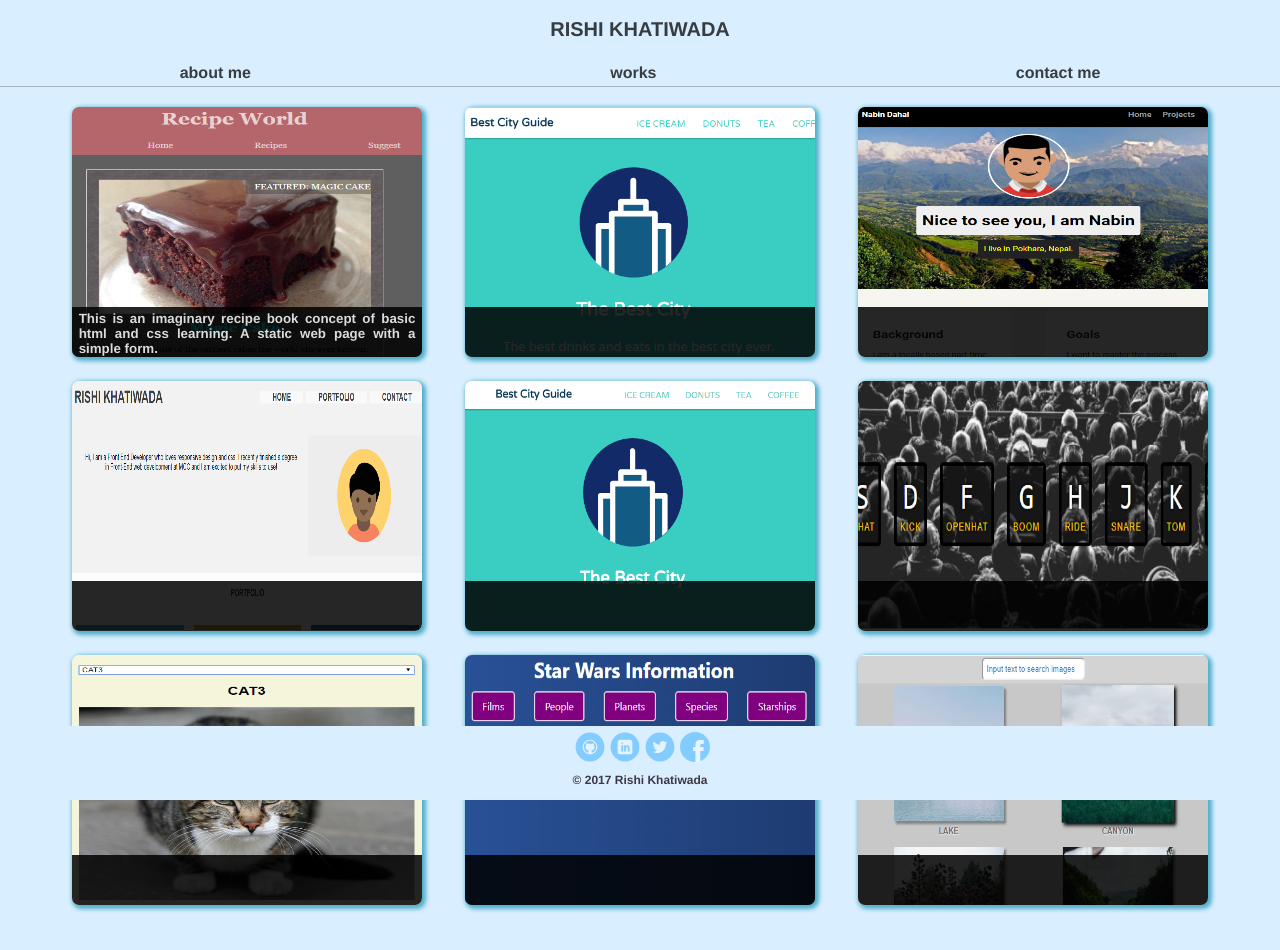
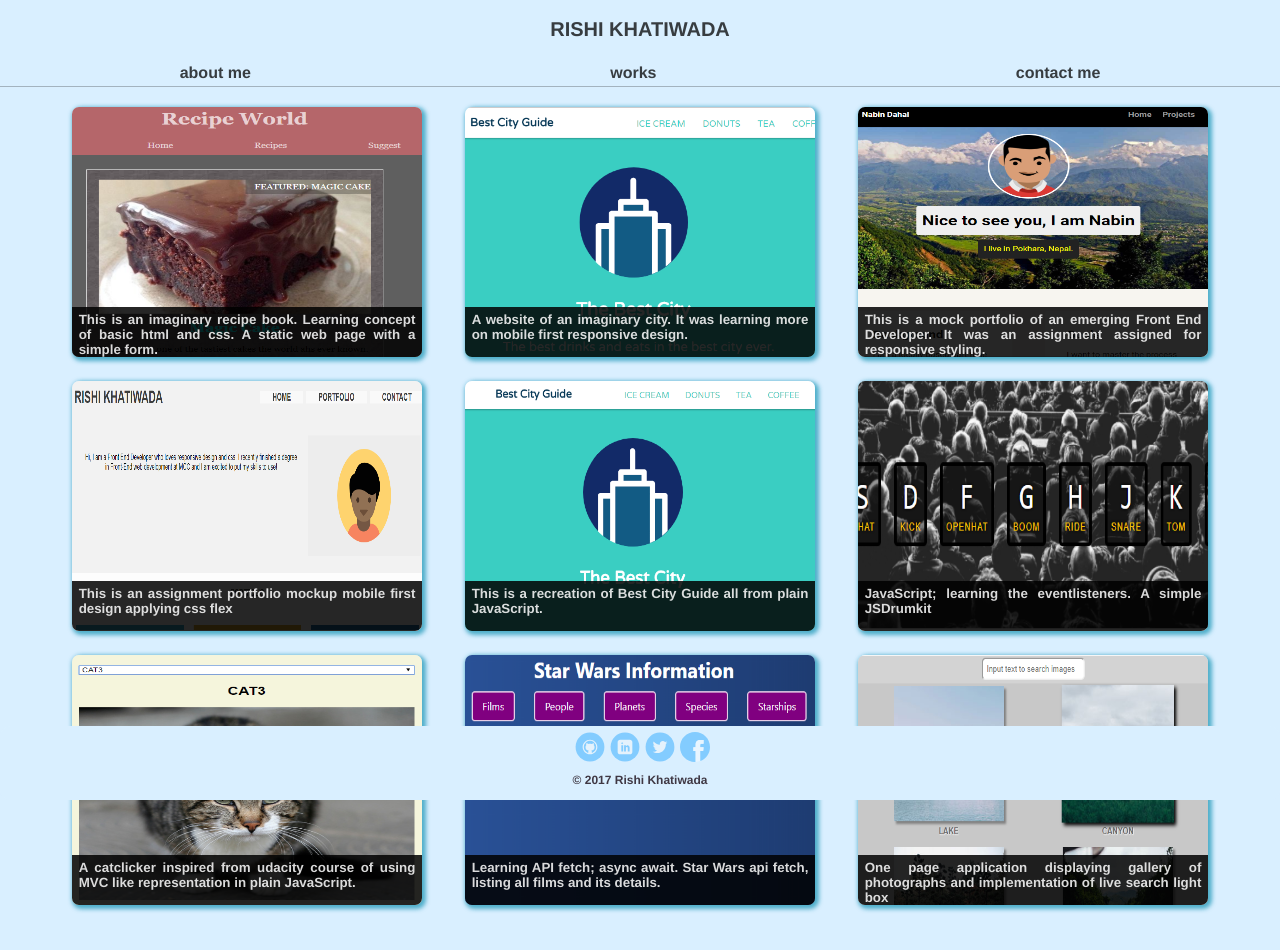
Before and after one commit to rsi2940/portfolio, an Angular app: page /works in a window 1280 px wide. Shown: the top 950 px of the page. Built offline with nearby package versions, Linux system fonts and the light colour scheme.

Commit message:
added alt texts to works

```diff
--- a/src/app/works/works.component.scss
+++ b/src/app/works/works.component.scss
@@ -65,7 +65,7 @@ pre {
       color: rgba(255, 255, 255, 0.85);
       border-radius: 0 0 7px 7px;
       > p {
-        margin: 0 auto;
+        margin: 0.1em auto 0 auto;
         font-size: smaller;
         text-align: justify;
         line-height: 1.15;
--- a/src/app/works/works.component.ts
+++ b/src/app/works/works.component.ts
@@ -44,15 +44,23 @@ export class WorksComponent implements OnInit {
   }
   setAlt() {
     this.magiccakeAlt =
-      'This is an imaginary recipe book concept of basic html and css learning. A static web page with a simple form.';
-    this.mockprofileAlt = '';
-    this.bestcityguideAlt = '';
-    this.layouttechAlt = '';
-    this.jsdomAlt = '';
-    this.jsdrumkitAlt = '';
-    this.catclickAlt = '';
-    this.apifetchAlt = '';
-    this.lightboxAlt = '';
+      'This is an imaginary recipe book. Learning concept of basic html and css. A static web page with a simple form.';
+    this.mockprofileAlt =
+      'This is a mock portfolio of an emerging Front End Developer. It was an assignment assigned for responsive styling.';
+    this.bestcityguideAlt =
+      'A website of an imaginary city. It was learning more on mobile first responsive design.';
+    this.layouttechAlt =
+      'This is an assignment portfolio mockup mobile first design applying css flex';
+    this.jsdomAlt =
+      'This is a recreation of Best City Guide all from plain JavaScript.';
+    this.jsdrumkitAlt =
+      'JavaScript; learning the eventlisteners. A simple JSDrumkit';
+    this.catclickAlt =
+      'A catclicker inspired from udacity course of using MVC like representation in plain JavaScript.';
+    this.apifetchAlt =
+      'Learning API fetch; async await. Star Wars api fetch, listing all films and its details.';
+    this.lightboxAlt =
+      'One page application displaying gallery of photographs and implementation of live search light box';
   }
 
   magiccakeCh() {
```
